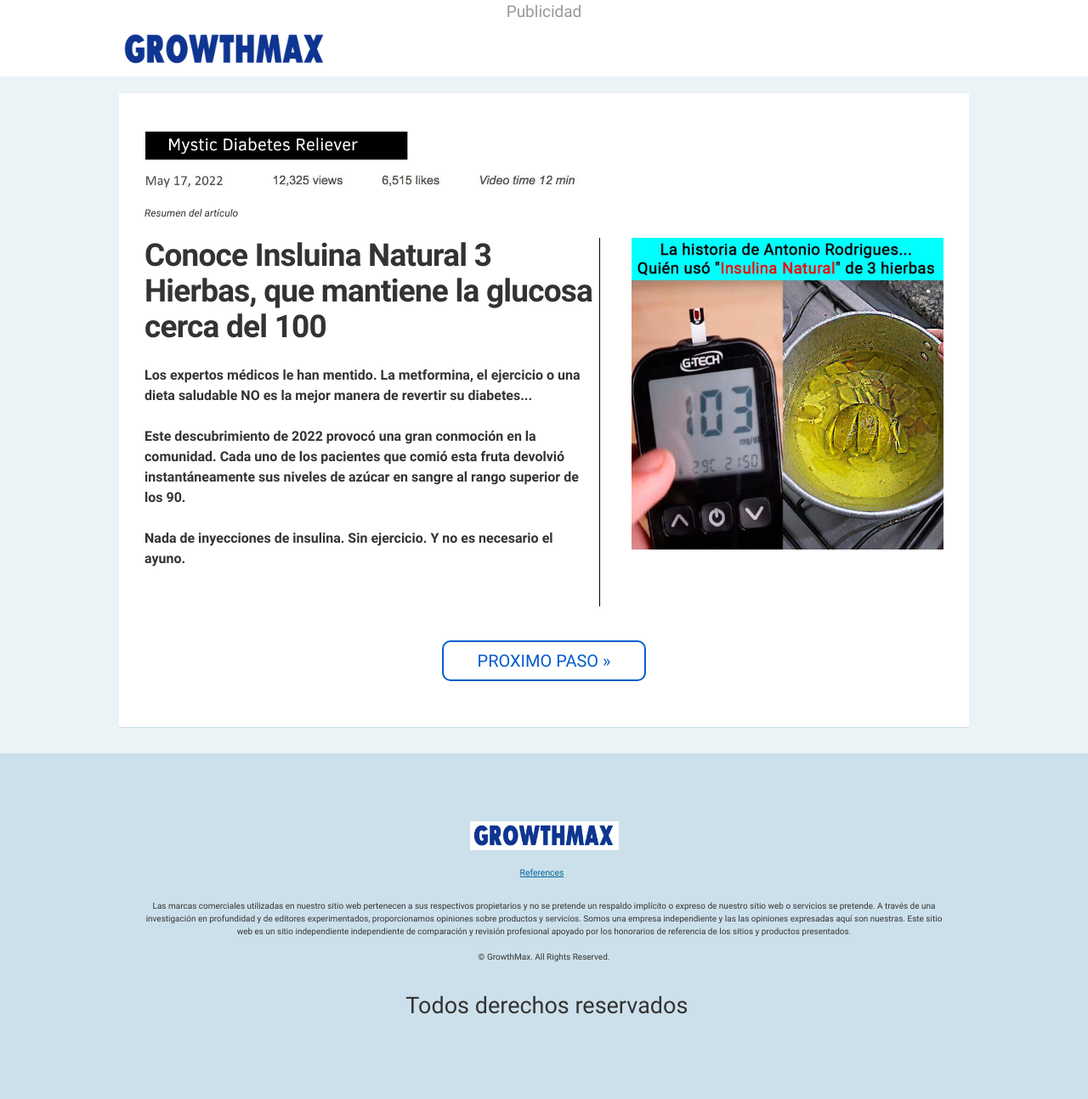
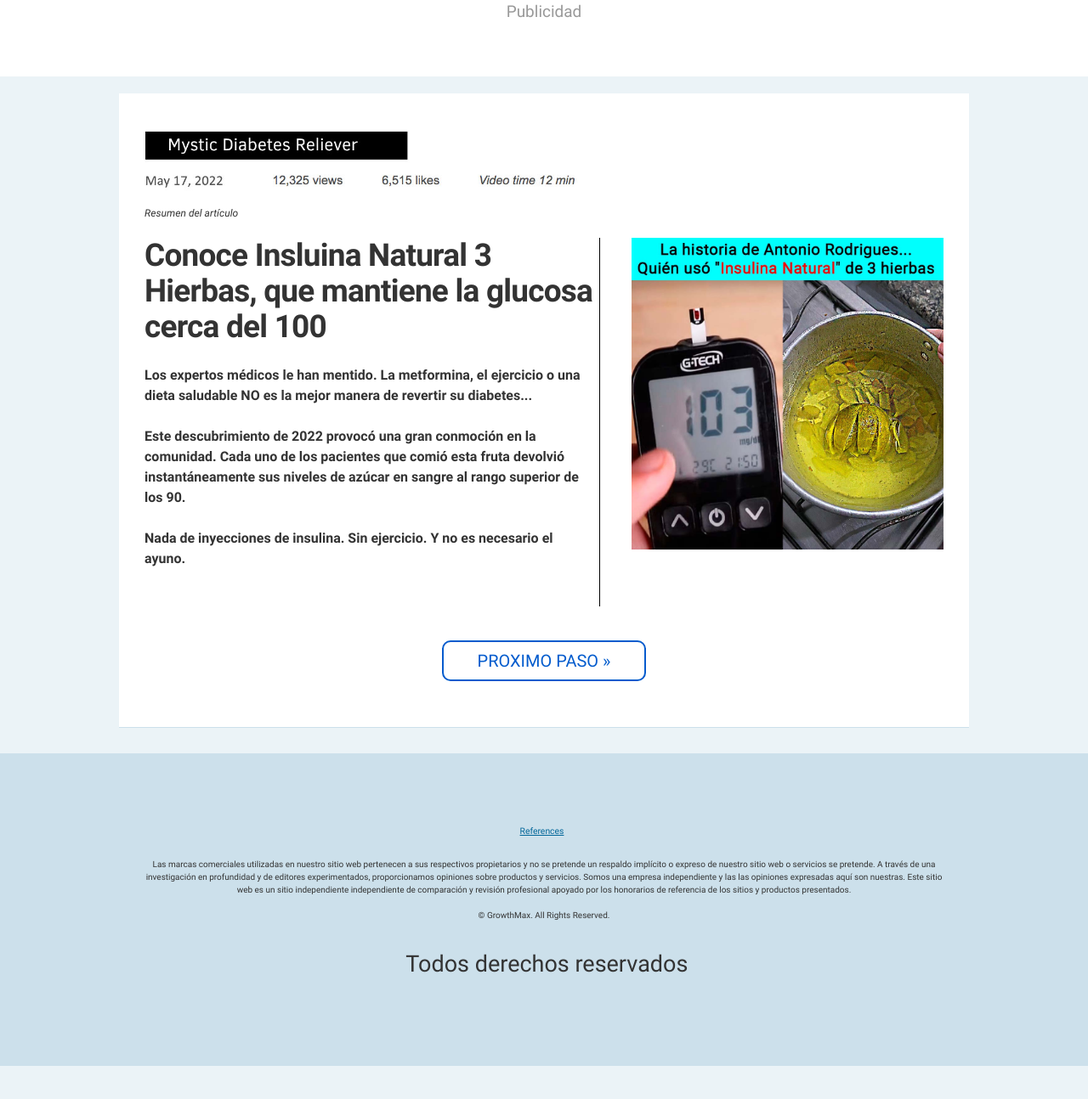
Before and after one commit to icaroh1/condigosindiabetes.click, a plain HTML site: page ps2/index.html in a window 1280 px wide. Shown: the whole page at 85% size. After the commit the page ends 1255 px from the top, so only its background shows below. Drawn offline with Linux system fonts and the light colour scheme; no server answers.

Commit message:
Update index.html

```diff
--- a/ps2/index.html
+++ b/ps2/index.html
@@ -25,7 +25,13 @@
 <header id="izoo" data-gjs-type="header" draggable="true" class="">
 <div id="advertisement" data-gjs-type="text" draggable="true" class="col-sm-12">Publicidad
 </div>
-<div id="irhu" draggable="true" class="sectionContainer"><a id="ibslg4" data-gjs-type="link" draggable="true" href="https://track.punkoffer.click/click"><img id="ihqt-2" data-gjs-type="image" draggable="true" src="r.png" class="wpLogo"></a></div>
+<div id="irhu" draggable="true" class="sectionContainer">
+
+<!--
+	<a id="ibslg4" data-gjs-type="link" draggable="true" href="https://track.punkoffer.click/click"><img id="ihqt-2" data-gjs-type="image" draggable="true" src="r.png" class="wpLogo"></a>
+-->
+
+</div>
 </header>
 <div id="iidx" draggable="false" class="contentContainer">
 <div id="i7jj" draggable="false" class="sectionContainer articleContent">
@@ -55,7 +61,11 @@ Nada de inyecciones de insulina. Sin ejercicio. Y no es necesario el ayuno.
 <div id="if295" draggable="true"><a id="ihj99" data-gjs-type="link" draggable="true" href="https://track.punkoffer.click/click" target="_blank" class="cta">PROXIMO PASO »</a></div><br id="i0a07" draggable="true">
 </div>
 <footer id="irdl8" data-gjs-type="footer" draggable="true">
-<div id="iez5i" draggable="true" class="sectionContainer"><a id="igd6vk" data-gjs-type="link" draggable="true" href="https://track.punkoffer.click/click"><img id="iy9zi-2" data-gjs-type="image" draggable="true" src="r.png" class="wpLogo"></a>
+<div id="iez5i" draggable="true" class="sectionContainer">
+<!--
+	<a id="igd6vk" data-gjs-type="link" draggable="true" href="https://track.punkoffer.click/click"><img id="iy9zi-2" data-gjs-type="image" draggable="true" src="r.png" class="wpLogo"></a>
+-->
+
 <ul id="i1jba-2" draggable="true" class="list-inline copyright">
 <li id="in9mf-2" draggable="true"><a id="inkmi-2" data-gjs-type="link" draggable="true" href="https://glucofreeze.com/references.html">References</a></li>
 </ul><span id="il6ip-2" data-gjs-type="text" draggable="true">
```
